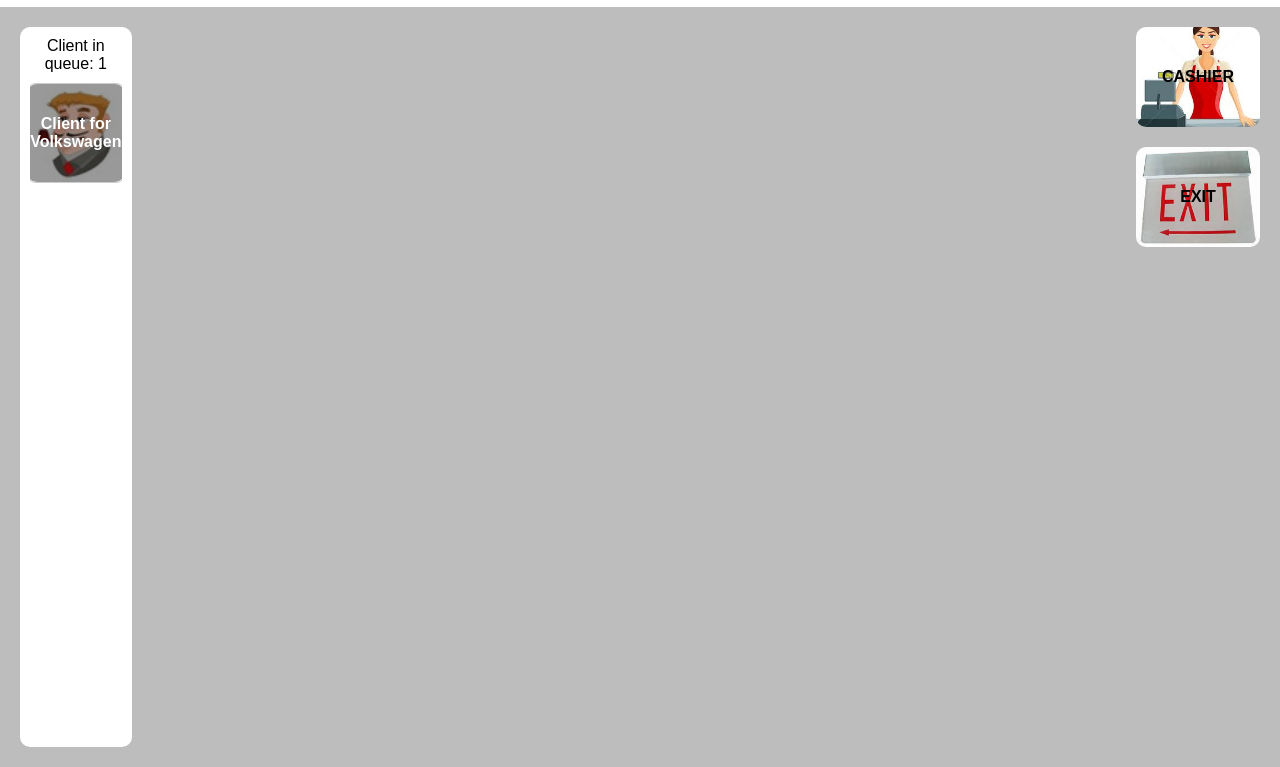
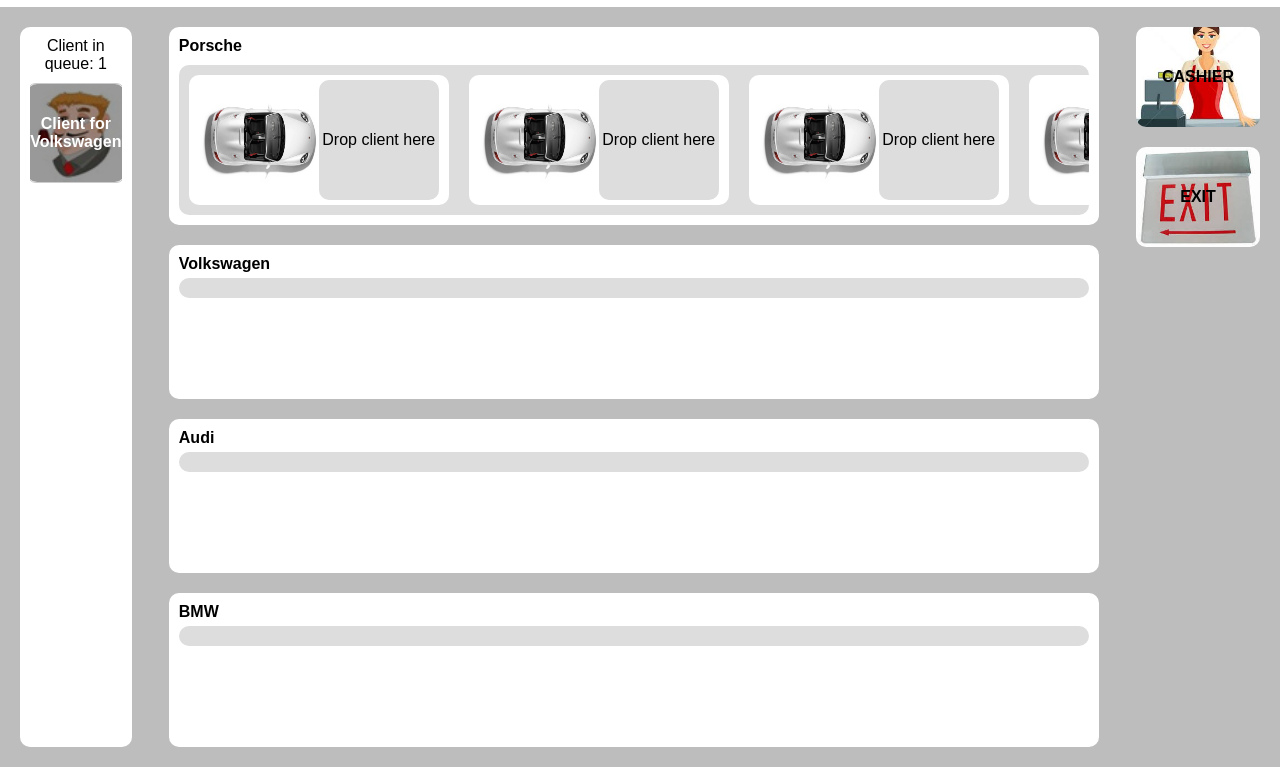
Before and after one commit to Cloudyky/wsmb, a plain HTML site: page index.html in a window 1280 px wide. Shown: the part 37-804 px from the top of the page. Drawn offline with Linux system fonts and the light colour scheme.

Commit message:
prototype for cars display

```diff
--- a/dealer.css
+++ b/dealer.css
@@ -159,3 +159,77 @@ body{
 	border: 1px solid limegreen;
 	transition: all 0.2s ease-in-out;
 }
+
+.sales-floor{
+	width: 75%;
+	display: flex;
+	flex-direction: column;
+	gap: 20px;
+}
+
+.sales-floor .car-container {
+	background-color: var(--second-layer-bg-color);
+	flex: 1;
+	border-radius: var(--border-rouded);
+	padding: 10px; /* padding semua sudut */
+	display: flex;
+	flex-direction: column; /* supaya span atas, .cars-list bawah */
+	gap: 10px;
+	height: 100%; /* supaya boleh bahagi % dari parent */
+}
+
+.sales-floor .car-container span {
+	font-weight: bold;
+	display: block;
+	height: 10%;
+}
+
+.sales-floor .car-container .cars-list {
+	display: flex;
+	flex-direction: row; /* default pun boleh */
+	flex-wrap: nowrap; /* supaya dia tak turun bawah */
+	overflow-x: auto; /* scroll ke tepi */
+	overflow-y: hidden; /* jangan bagi scroll bawah */
+	gap: 20px;
+	padding: 10px;
+	background-color: rgb(221, 221, 221);
+	border-radius: var(--border-rouded);
+	align-items: center;
+	scrollbar-width: thin; /* Firefox */
+}
+
+/* Untuk browser yang support WebKit (Chrome, Edge, Safari) */
+.sales-floor .car-container .cars-list::-webkit-scrollbar {
+	height: 8px;
+}
+
+.sales-floor .car-container .cars-list::-webkit-scrollbar-thumb {
+	background-color: #aaa;
+	border-radius: 10px;
+}
+
+
+.car{
+	border-radius: var(--border-rouded);
+	background-color: white;
+	overflow: hidden;
+	padding: 5px 10px;
+	display: flex;
+	flex-shrink: 0;
+}
+
+.car img{
+	height: 120px;
+	aspect-ratio: 1 / 1;
+}
+
+.car .client-drop{
+	background-color: rgb(221, 221, 221);
+	border-radius: var(--border-rouded);
+	display: flex;
+	justify-content: center;
+	align-items: center;
+	text-align: center;
+	width: 120px;
+	aspect-ratio: 1 / 1;
+}
--- a/index.html
+++ b/index.html
@@ -34,7 +34,66 @@
 		<div class="sales-floor">
 
 			<div class="car-container">
+				<span>Porsche</span>
+				<div class="cars-list">
+					<div class="car">
+						<img src="./images/Porsche_1.jpg" alt="">
+						<div class="client-drop">
+							Drop client here
+						</div>
+					</div>
+					<div class="car">
+						<img src="./images/Porsche_1.jpg" alt="">
+						<div class="client-drop">
+							Drop client here
+						</div>
+					</div>
+					<div class="car">
+						<img src="./images/Porsche_1.jpg" alt="">
+						<div class="client-drop">
+							Drop client here
+						</div>
+					</div>
+					<div class="car">
+						<img src="./images/Porsche_1.jpg" alt="">
+						<div class="client-drop">
+							Drop client here
+						</div>
+					</div>
+					<div class="car">
+						<img src="./images/Porsche_1.jpg" alt="">
+						<div class="client-drop">
+							Drop client here
+						</div>
+					</div>
+					<div class="car">
+						<img src="./images/Porsche_1.jpg" alt="">
+						<div class="client-drop">
+							Drop client here
+						</div>
+					</div>
+				</div>
+			</div>
 
+			<div class="car-container">
+				<span>Volkswagen</span>
+				<div class="cars-list">
+
+				</div>
+			</div>
+
+			<div class="car-container">
+				<span>Audi</span>
+				<div class="cars-list">
+
+				</div>
+			</div>
+
+			<div class="car-container">
+				<span>BMW</span>
+				<div class="cars-list">
+
+				</div>
 			</div>
 
 		</div>
```
